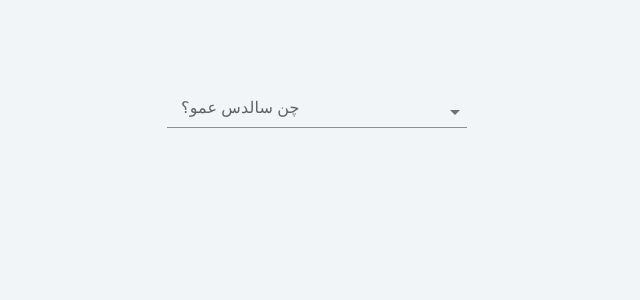
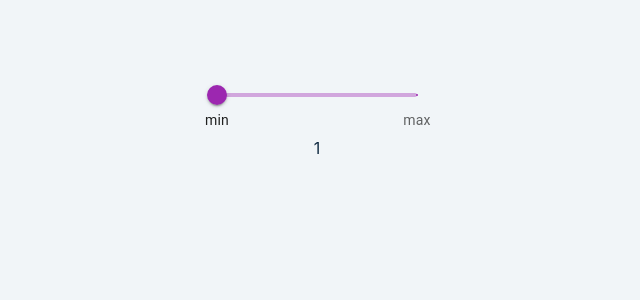
Before and after one commit to alivarastepour/react, a React (Create React App) app: page / in a window 1280 px wide. Shown: the top 300 px of the page, without its empty margins (323-963 px from the left). Built offline with nearby package versions, Linux system fonts and the light colour scheme.

Commit message:
MUI Slider

```diff
--- a/src/App.js
+++ b/src/App.js
@@ -1,5 +1,5 @@
 import React from 'react'
-import Setup from "./tutorial/28-MUI/Select"
+import Setup from "./tutorial/28-MUI/Slider"
 function App() {
   return (
       <div className='container'>
--- /dev/null
+++ b/src/tutorial/28-MUI/Slider.js
@@ -0,0 +1,26 @@
+import { Slider } from "@mui/material";
+import React, { useState } from "react";
+const Setup = () => {
+    const [state,setState] = useState(1);
+
+    const marks= [
+        {value:10, label:'min'},{value:200000, label:'max'}
+    ]
+    const scale = (value) => {return 10 ** value};
+    return <>
+        <Slider
+        max={200000}
+        min={10}
+        value={state}
+        onChange={(e) => setState(e.target.value)}
+        size="medium"
+        sx={{width:200}}
+        marks={marks}
+        valueLabelDisplay="auto"
+        color="secondary"
+        scale={scale}
+        />
+        <div>{state}</div>
+        </>
+}
+export default Setup;
```
